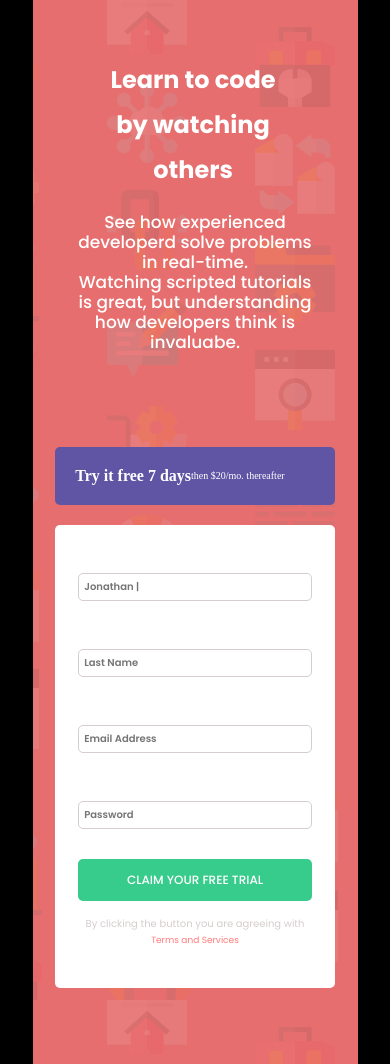
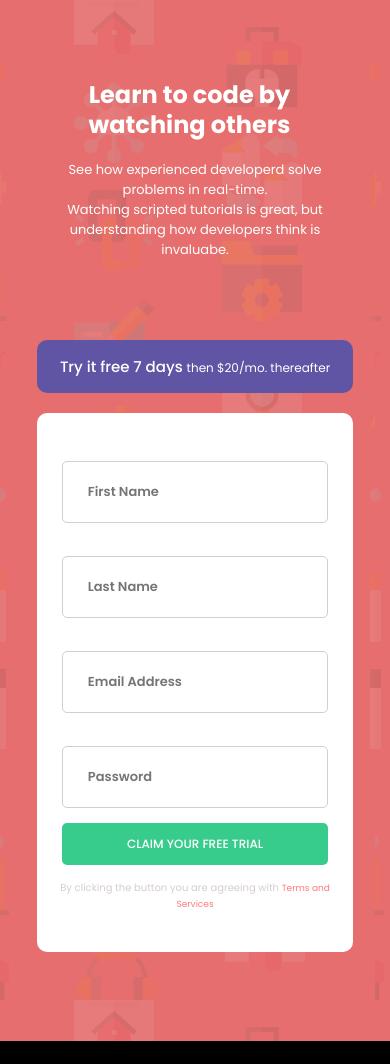
Before and after one commit to Matre5/Registration-Landing-Page, a plain HTML site: page index.html in a window 390 px wide. After the commit the page ends 1041 px from the top, so only its background shows below. Drawn offline with Linux system fonts and the light colour scheme.

Commit message:
initialcommit

```diff
--- a/index.css
+++ b/index.css
@@ -45,7 +45,7 @@ main{
     align-items: center;
     justify-content: center;
     place-items: center;
-    padding:2% 7%;
+    padding:2% 5%;
     /* background-color: hsl(0, 100%, 74%); */
     background:
     /* linear-gradient(45, var(hsl(0, 100%, 74%))) */
@@ -65,23 +65,20 @@ main{
 .side h1{
     padding:0 0 0 5px;
     font-family: Popp700;
-    font-size: 40px;
+    font-size: 45px;
     width: 90%;
     padding: 0;
     margin: 10px 0;
-    line-height: 45px;
+    line-height: 50px;
 }
 .side p{
-    font-size: 12px;
+    font-size: 13px;
     margin: 20px 0;
     line-height: 20px;
-    font-family: Popp500;
+    font-family: Popp400;
 
 }
-.ppp p{
-    font-size: 10px;
-    padding: 5px ;
-}
+
 span{
     font-family: Popp400;
 }
@@ -89,7 +86,7 @@ span{
     font-size: 10px;
 }
 .formyy{
-    width: 80%;
+    width: 60%;
     margin: 30px;
 }
 form{
@@ -97,7 +94,7 @@ form{
     place-items: center;
     width: 100%;
     background-color: white;
-    border-radius: 5px;
+    border-radius: 10px;
     margin: 15px;
     display: flex;
     flex-direction: column;
@@ -106,8 +103,8 @@ form{
 }
 .formc{
     position: relative;
-    margin-bottom: 5px;
-    padding-bottom: 20px;
+    /* margin-bottom: 5px; */
+    padding-bottom: 10px;
     width: 90%;
 }
 .formc img{
@@ -118,11 +115,12 @@ form{
 }
 .formc label{
     display: inline-block;
-    margin-bottom: 5px;
+    /* margin-bottom: 5px; */
 }
 .formc input{
     display: block;
     width: 100%;
+    font-size: 13px;
 }
 .formc small{
     visibility: hidden;
@@ -133,6 +131,8 @@ form{
     font-family: Popp400;
     font-size: 10px;
 }
+
+
 .formc.success input{
     border-color: #2ecc71;
 }
@@ -143,12 +143,10 @@ form{
 .formc.error input{
     border-color: hsl(0, 100%, 74%);
     border: 2px solid hsl(0, 100%, 74%);
+    margin-bottom: 10px;
+    padding-bottom: 10px;
 }
-.formc.error::placeholder{
-    visibility: hidden;
-    display: none;
-    opacity: 0;
-}
+
 .formc.error img{
     visibility: visible;
     color: hsl(0, 100%, 74%);
@@ -156,24 +154,35 @@ form{
 .formc.error small{
     visibility: visible;
     color: hsl(0, 100%, 74%);
+    /* padding-bottom: 10px; */
 }
 /* .formyy label{
     border-radius: 15px;
 } */
-
 .upp {
     background-color:hsl(248, 32%, 49%) ;
     text-align: center;
-    display: flex;
-    padding: 20px;
+    padding: 15px;
     margin: 15px;
     width: 100%;
-    border-radius: 5px;
+    border-radius: 10px;
 
+}
+.try{
+    font-family: Popp500;
+    font-weight: lighter;
+    font-size: 15px;
+}
+.ppp{
+    font-size: 12px;
+    font-weight: lighter;
+    font-family: Popp400;
+    text-decoration: thin;
 }
 .For input{
     border: 1px solid #d6cdcd;
     border-radius: 5px;
+    padding-left: 20px;
 
 }
 .box{
@@ -186,6 +195,9 @@ form{
 }
 .box :placeholder-shown{
     color: black;
+}
+.box::placeholder{
+    padding-left: 20px;
 }
 .tandc{
     font-size: xx-small;
@@ -215,7 +227,7 @@ button:hover{
 }
 @media screen and (max-width:560px) {
     body{
-        width: 325px;
+        width: 100%;
         height: 1000px;
         /* width: fit-content; */
         margin: auto;
@@ -224,7 +236,7 @@ button:hover{
 
         display: flex;
         flex-direction: column;
-        padding: 5% o;
+        padding: 5% 5%;
         margin: auto;
         width: 100%;
         height: auto;
@@ -243,24 +255,25 @@ button:hover{
         height: 100%;
         text-align: left;
         padding: 20px 20px 5px 20px;
-        margin: 20px;
+        margin-top: 30px;
         top: 0;
     }
     .formyy{
         width: 100%;
         height: 50%;
         border-radius: 10px;
-        padding: 20px 0 40px 0;
+        padding: 10px 0 40px 0;
     }
     .side h1{
         padding:0 0 0 20px;
         font-family: Popp700;
         font-size: 1.5em;
         text-align: center;
+        line-height: 30px;
     }
     .side p{
-        font-family: Popp500;
-        font-size: 17px;
+        font-family: Popp400;
+        font-size: 13px;
         text-align: center;
         margin: 20px 0;
         line-height: 20px;
@@ -271,23 +284,33 @@ button:hover{
     form{
         text-align: center;
         place-items: center;
-        width: 100%;
+        width: 90%;
         background-color: white;
-        border-radius: 5px;
+        border-radius: 10px;
         margin: auto;
         display: flex;
         flex-direction: column;
         padding: 30px 10px;
 
     }
+
+    .formc input{
+        padding: 20px;
+    }
+    .box::placeholder{
+        font-size: 13px;
+        padding-left: 5px; ;
+    }
+
     .upp{
-        width: 100%;
+        width: 90%;
         margin: auto;
         margin-bottom: 20px;
-        display: flex;
         flex-wrap: wrap;
         align-items: center;
+        border-radius: 10px;
     }
+    .upp h1
     .tandc{
         text-align: center;
         font-size: small;
--- a/index.html
+++ b/index.html
@@ -26,14 +26,15 @@
         </div>
         <div class="formyy">
             <div class="upp">
-                <h1>Try it free 7 days </h1>
-                <br>
-                <p class="ppp">   then $20/mo. thereafter</p>
+                <h1 class="try">Try it free 7 days
+                    <small class="ppp">   then $20/mo. thereafter</small>
+                </h1>
+
             </div>
             <form class="For" id="form">
                 <div class="formc">
                     <label for="Uname"></label>
-                    <input type="text" name="name" id="Uname" class="box" placeholder="Jonathan |">
+                    <input type="text" name="name" id="Uname" class="box" placeholder="First Name">
                     <img src="icon-error.svg" class="icon" alt="">
                     <small>Error message</small>
                 </div>
```
